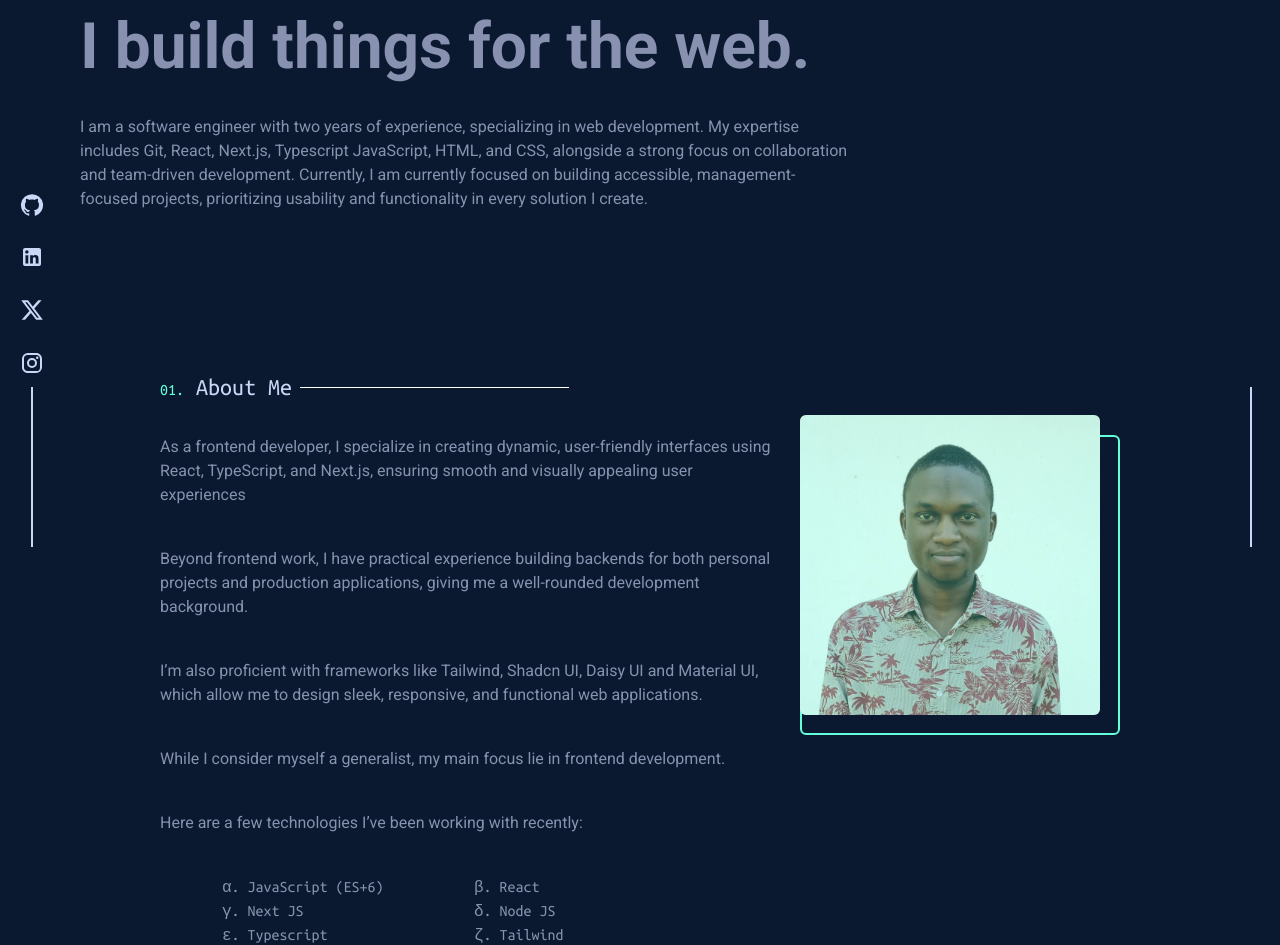
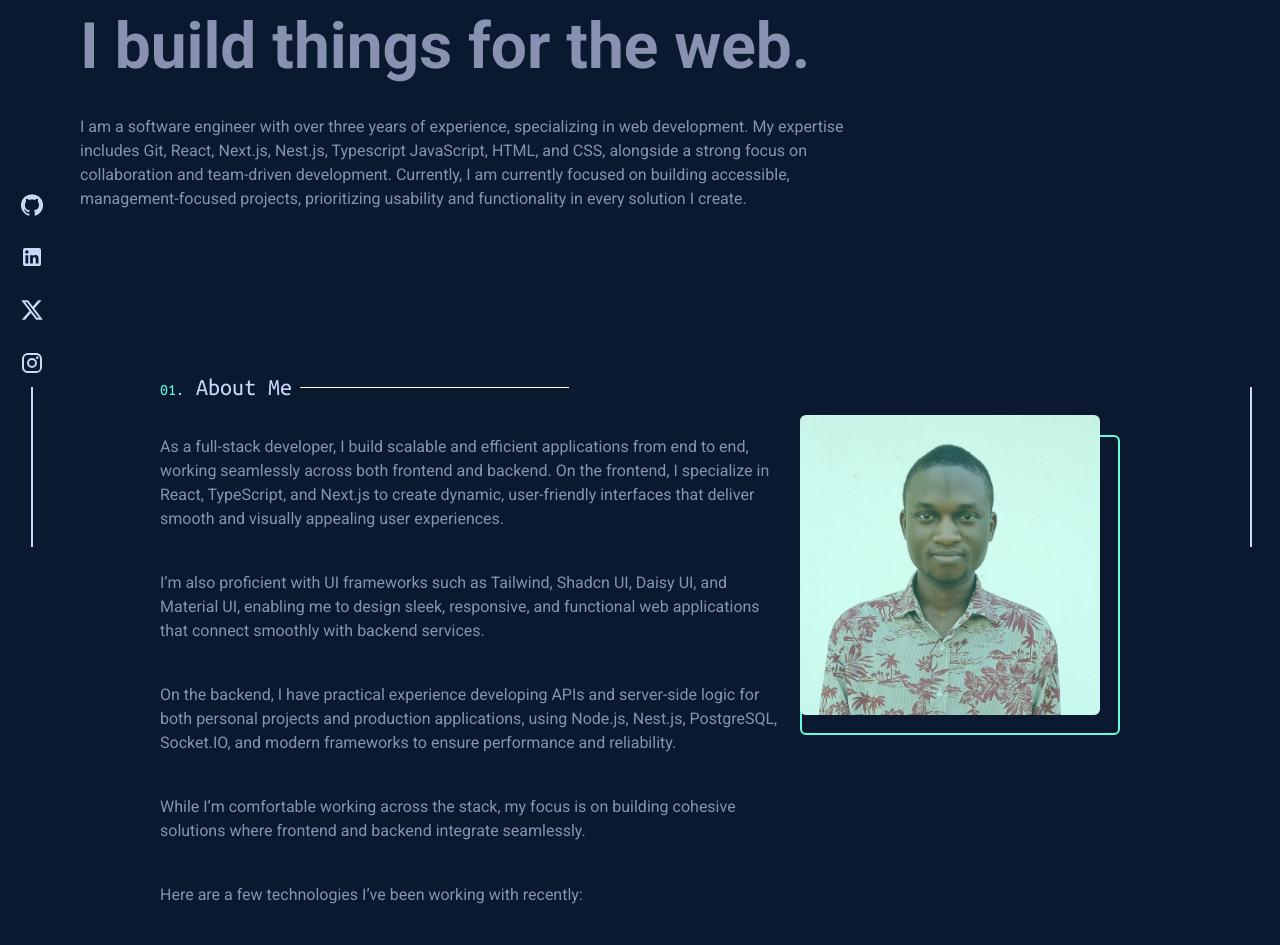
Before and after one commit to Abdulmajid48/snippet, a Next.js app: page / in a window 1280 px wide. Shown: the part 253-1198 px from the top of the page. Built offline with nearby package versions, Linux system fonts and the light colour scheme.

Commit message:
updated aboutme, home and worked

```diff
--- a/components/Aboutme.tsx
+++ b/components/Aboutme.tsx
@@ -22,30 +22,23 @@ const Aboutme = () => {
             className="w-11/12 m-auto md:w-4/5 text-article grid grid-cols-1 gap-10 text-base font-roboto"
           >
             <p>
-              As a frontend developer, I specialize in creating dynamic,
-              user-friendly interfaces using React, TypeScript, and Next.js,
-              ensuring smooth and visually appealing user experiences
+              As a full-stack developer, I build scalable and efficient applications from end to end, working seamlessly across both frontend and backend. On the frontend, I specialize in React, TypeScript, and Next.js to create dynamic, user-friendly interfaces that deliver smooth and visually appealing user experiences.
             </p>
             <p>
-              Beyond frontend work, I have practical experience building
-              backends for both personal projects and production applications,
-              giving me a well-rounded development background.
+             I’m also proficient with UI frameworks such as Tailwind, Shadcn UI, Daisy UI, and Material UI, enabling me to design sleek, responsive, and functional web applications that connect smoothly with backend services.
             </p>
             <p>
-              I’m also proficient with frameworks like Tailwind, Shadcn UI,
-              Daisy UI and Material UI, which allow me to design sleek,
-              responsive, and functional web applications.
+              On the backend, I have practical experience developing APIs and server-side logic for both personal projects and production applications, using Node.js, Nest.js, PostgreSQL, Socket.IO, and modern frameworks to ensure performance and reliability.
             </p>
             <p>
-              While I consider myself a generalist, my main focus lie in
-              frontend development.
+             While I’m comfortable working across the stack, my focus is on building cohesive solutions where frontend and backend integrate seamlessly.
             </p>
             <p>Here are a few technologies I’ve been working with recently:</p>
             <ul className="font-ubuntu-mono grid grid-cols-2 gap-x-2 w-11/12 md:w-4/5 m-auto list-greek list-inside">
               <li>JavaScript (ES+6)</li>
               <li>React </li>
               <li> Next JS </li>
-              <li>Node JS</li>
+              <li>Nest JS</li>
               <li>Typescript</li>
               <li>Tailwind</li>
               <li>Postgresql</li>
--- a/components/Home.tsx
+++ b/components/Home.tsx
@@ -33,8 +33,8 @@ const Home = () => {
           transition={{ duration: 1 }}
           className="text-article font-normal w-auto sm:w-11/12 md:w-[65%] pr-3 leading-6 text-base"
         >
-          I am a software engineer with two years of experience, specializing in
-          web development. My expertise includes Git, React, Next.js, Typescript
+          I am a software engineer with over three years of experience, specializing in
+          web development. My expertise includes Git, React, Next.js, Nest.js, Typescript
           JavaScript, HTML, and CSS, alongside a strong focus on collaboration
           and team-driven development. Currently, I am currently focused on building
           accessible, management-focused projects, prioritizing usability and
--- a/components/Worked.tsx
+++ b/components/Worked.tsx
@@ -147,7 +147,7 @@ const Workplacename: FC<{
   selectedWorkplaceIndex: number | null;
 }> = ({ HandleSelect, selectedWorkplaceIndex }) => {
   return (
-    <div className="flex sm:flex-col flex-row gap-2 text-article">
+    <div className="sm:flex sm:flex-col grid grid-cols-4 grid-rows-1 sm:gap-3 text-article text-[12px]">
       {Workplace.map((item, workindex) => {
         const { name } = item;
         const isSelected = selectedWorkplaceIndex === workindex;
@@ -169,7 +169,7 @@ const Workplacename: FC<{
                 whileHover={{ scale: 0.9 }}
               ></motion.div>
             )}
-            <div className="w-full sm:w-64 h-10 rounded-[0.2rem] hover:bg-lightgreen hover:bg-opacity-15 sm:bg-opacity-25 flex flex-row justify-center items-center gap-8 sm:gap-0 sm:justify-start sm:pl-3 font-ubuntu-mono">
+            <div className="w-full sm:w-64 h-10 rounded-[0.2rem] hover:bg-lightgreen hover:bg-opacity-15 sm:bg-opacity-25 flex flex-row justify-center items-center gap-8 sm:gap-0 sm:justify-start sm:pl-3 font-ubuntu-mono text-[12px] sm:text-[16px]">
               {name}
             </div>
           </div>
```
